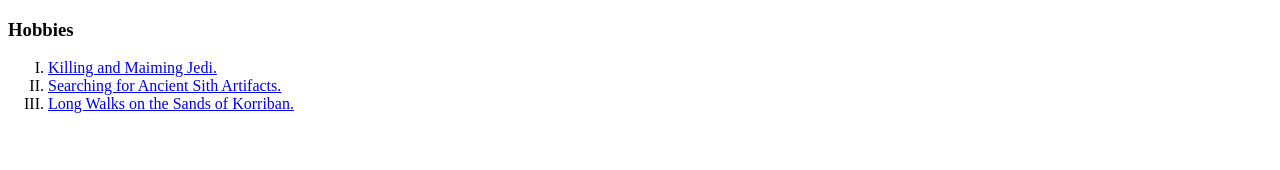
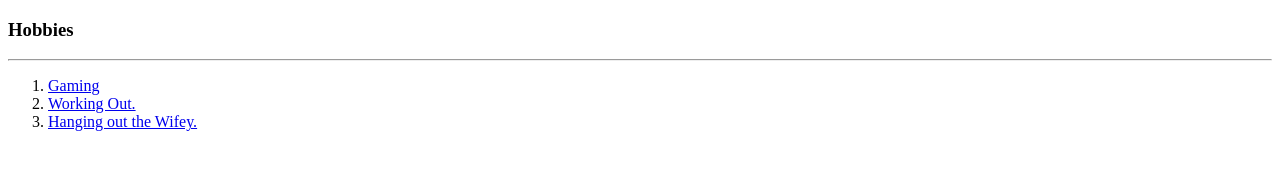
Before and after one commit to TerminalLance/TL, a plain HTML site: page hobbies.html in a window 1280 px wide. Drawn offline with Linux system fonts and the light colour scheme.

Commit message:
Updated hobbies.html
Updated to reflect changes to index.html.

```diff
--- a/hobbies.html
+++ b/hobbies.html
@@ -4,14 +4,16 @@
 <head>
   <meta charset="utf-8">
   <title>My Hobbies</title>
+  <link rel="stylesheet" href="css/styles.css">
 </head>
 
 <body>
   <h3>Hobbies</h3>
-  <ol type="I">
-    <li><a href="https://i.stack.imgur.com/eHmw6.jpg">Killing and Maiming Jedi.</a></li>
-    <li><a href="https://static.wikia.nocookie.net/starwars/images/0/0b/SithRelicAR.png/revision/latest/scale-to-width-down/707?cb=20191211011105">Searching for Ancient Sith Artifacts.</a></li>
-    <li><a href="https://static.wikia.nocookie.net/starwars/images/9/97/Korriban_Valley_TOR.jpg/revision/latest/scale-to-width-down/1000?cb=20081022181009">Long Walks on the Sands of Korriban.</a></li>
+  <hr>
+  <ol>
+    <li><a href="https://th.bing.com/th/id/OIP.dx0xX-OqAgxipRWYr8jwAQHaFD?pid=ImgDet&rs=1">Gaming</a></li>
+    <li><a href="https://th.bing.com/th/id/OIP.vu2ZsxTCKkWQgsrLK72JIQHaHa?pid=ImgDet&rs=1">Working Out.</a></li>
+    <li><a href="https://scontent-ort2-1.xx.fbcdn.net/v/t1.6435-9/118695193_10224701683797653_7784272903823598005_n.jpg?_nc_cat=106&ccb=1-5&_nc_sid=174925&_nc_ohc=S4vwNpgR1mIAX-MiQf1&_nc_ht=scontent-ort2-1.xx&oh=00_AT9ohXGidwCdKepRlnzHaM_zZQv2KTb8fgiKcpeonyUWSg&oe=622CCC95">Hanging out the Wifey.</a></li>
   </ol>
 </body>
 
```
